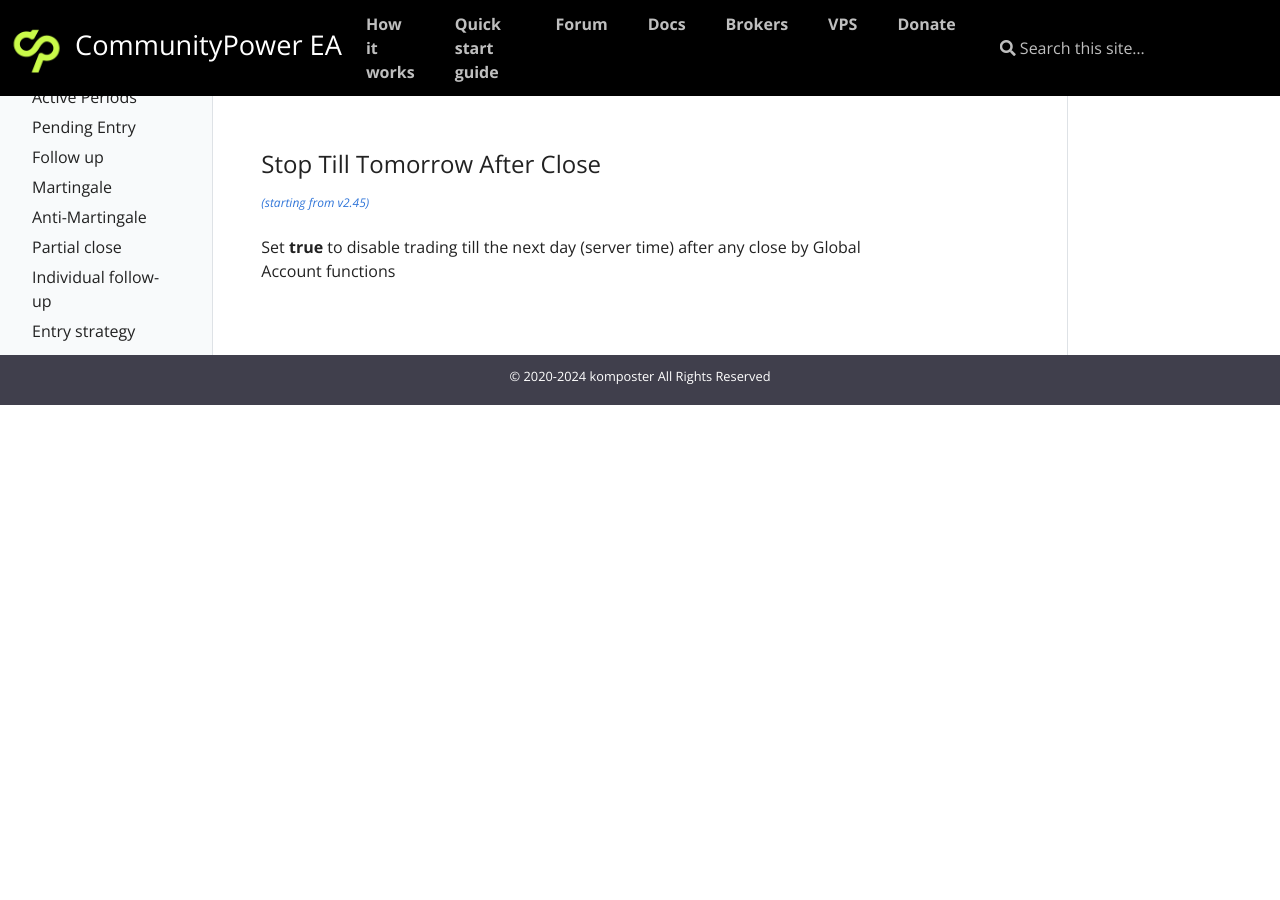
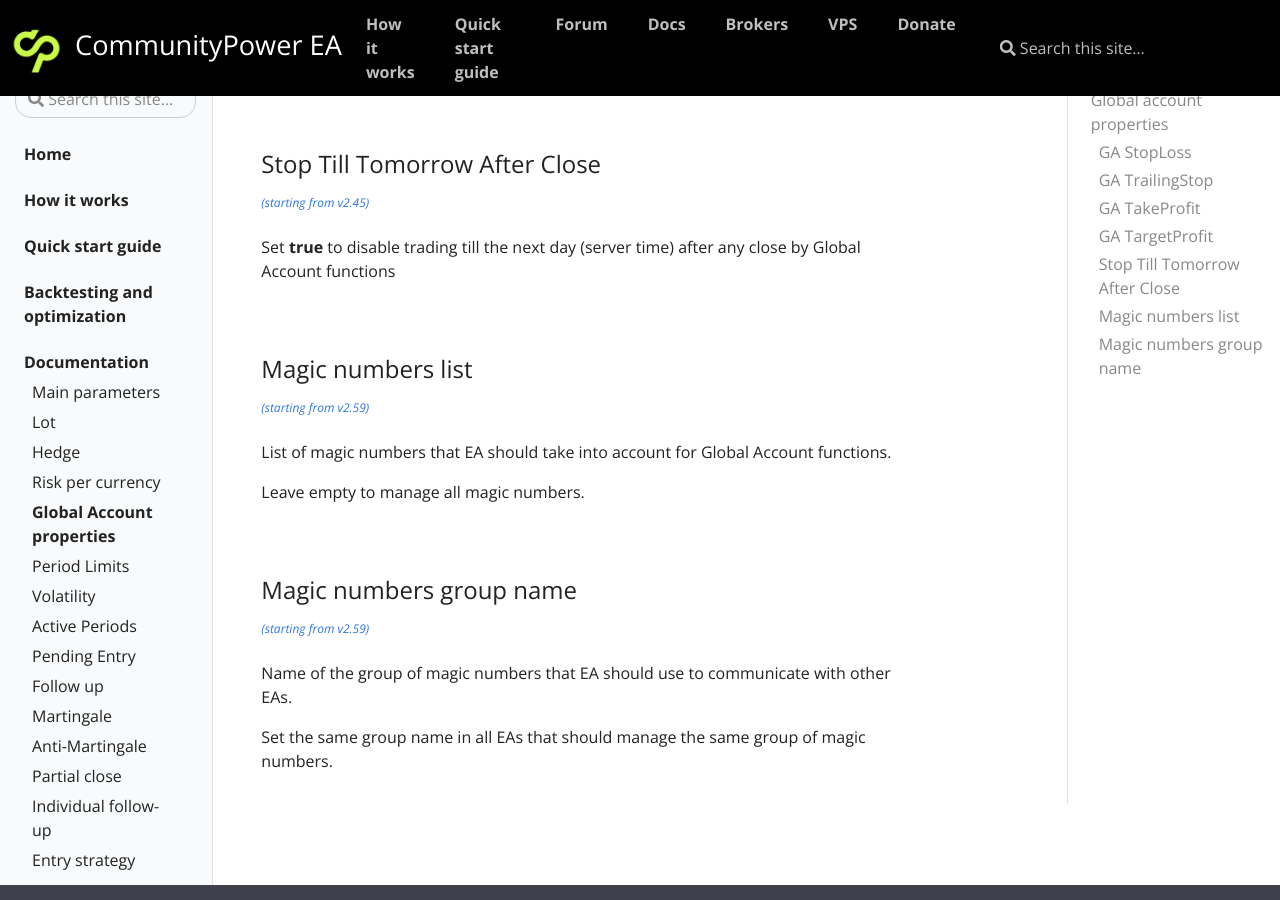
Before and after one commit to komposter/CommunityPowerEA.com, a Jekyll site: the page built from _docs/global-account-properties.md, in a window 1280 px wide and 900 px high, scrolled down 2274 px. Built offline with Jekyll 4.4.1, drawn with Linux system fonts in a browser that asks for light colours; before the commit the page ends 2679 px from its top, so only the background shows below that.

Commit message:
Content change

```diff
--- a/_docs/global-account-properties.md
+++ b/_docs/global-account-properties.md
@@ -77,3 +77,23 @@ Set 0 to disable GA TakeProfit.
 <sup>[*(starting from v2.45)*](/docs/versions-history#20220421-245)</sup>
 
 Set **true** to disable trading till the next day (server time) after any close by Global Account functions
+
+<br />
+
+### Magic numbers list
+<sup>[*(starting from v2.59)*](/docs/versions-history#20240118-0426-259)</sup>
+
+List of magic numbers that EA should take into account for Global Account functions.
+
+Leave empty to manage all magic numbers.
+
+<br />
+
+### Magic numbers group name
+<sup>[*(starting from v2.59)*](/docs/versions-history#20240118-0426-259)</sup>
+
+Name of the group of magic numbers that EA should use to communicate with other EAs.
+
+Set the same group name in all EAs that should manage the same group of magic numbers.
+
+<br />
```
Also changed, not shown: _docs/main.md (+6 -6 lines), _docs/martingale.md (+15 -0 lines), _docs/signals-and-filters.md (+6 -3 lines), _docs/versions-history.md (+5 -1 lines).
